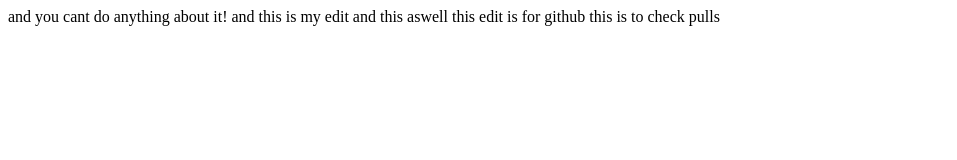
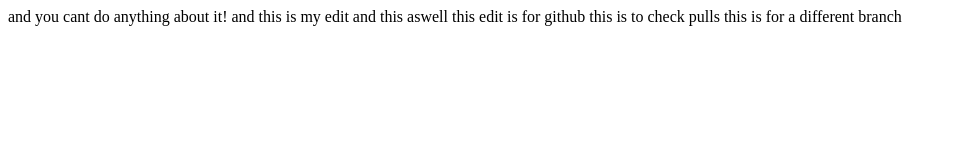
Before and after one commit to GaeaRage12/cc2025week5web, a plain HTML site: page index.html in a window 1280 px wide. Shown: the whole page, without its empty margins (0-957 px from the left). Drawn offline with Linux system fonts and the light colour scheme.

Commit message:
new branch changes

```diff
--- a/index.html
+++ b/index.html
@@ -15,5 +15,7 @@
    this edit is for github
 
     this is to check pulls
+
+    this is for a different branch
 </body>
 </html>
```
